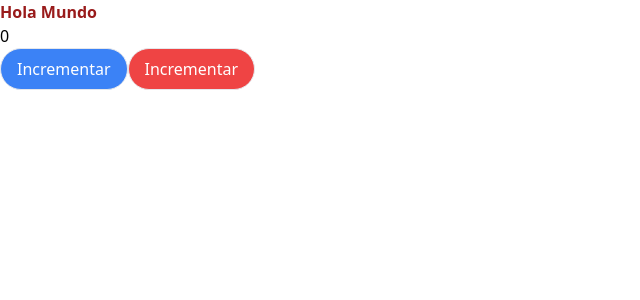
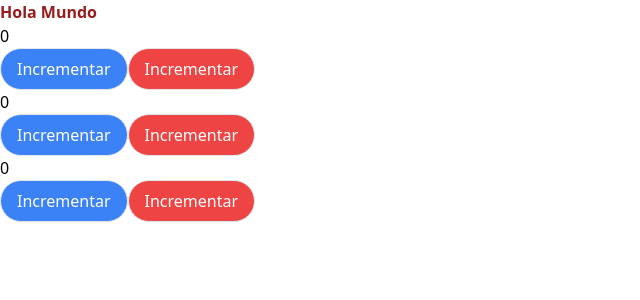
Before and after one commit to Angel-Raa/vue-3-concepts, a Vue app in the folder hello-world/: page / in a window 1280 px wide. Shown: the top 300 px of the page, without its empty margins (0-640 px from the left). Built offline with nearby package versions, Linux system fonts and the light colour scheme.

Commit message:
seccion 1

```diff
--- a/hello-world/src/App.vue
+++ b/hello-world/src/App.vue
@@ -3,6 +3,10 @@ import AppCounter from './components/AppCounter.vue'
 </script>
 
 <template>
-  <h1 class="font-bold text-red-800">Hola Mundo</h1>
-  <AppCounter />
+  <div class="container mx-auto ">
+    <h1 class="font-bold text-red-800">Hola Mundo</h1>
+    <AppCounter />
+    <AppCounter />
+    <AppCounter />
+  </div>
 </template>
--- a/hello-world/src/components/AppCounter.vue
+++ b/hello-world/src/components/AppCounter.vue
@@ -1,5 +1,5 @@
-<script>
-import { defineComponent, ref } from 'vue'
+<script setup>
+import { ref } from 'vue'
 /*
 // Version de Option Api
 export default defineComponent({
@@ -25,24 +25,14 @@ export default defineComponent({
 */
 
 // Version de Composition Api
-export default defineComponent({
-  name: 'AppCounter',
-  setup() {
 let counter = ref(0)
+
 const addCounter = () => {
   counter.value++
 }
 const restCounter = () => {
   counter.value--
 }
-
-    return {
-      counter,
-      addCounter,
-      restCounter
-    }
-  }
-})
 </script>
 <template>
   <h3 class="">{{ counter }}</h3>
```
Lines whose indentation alone changed are shown as unchanged.
